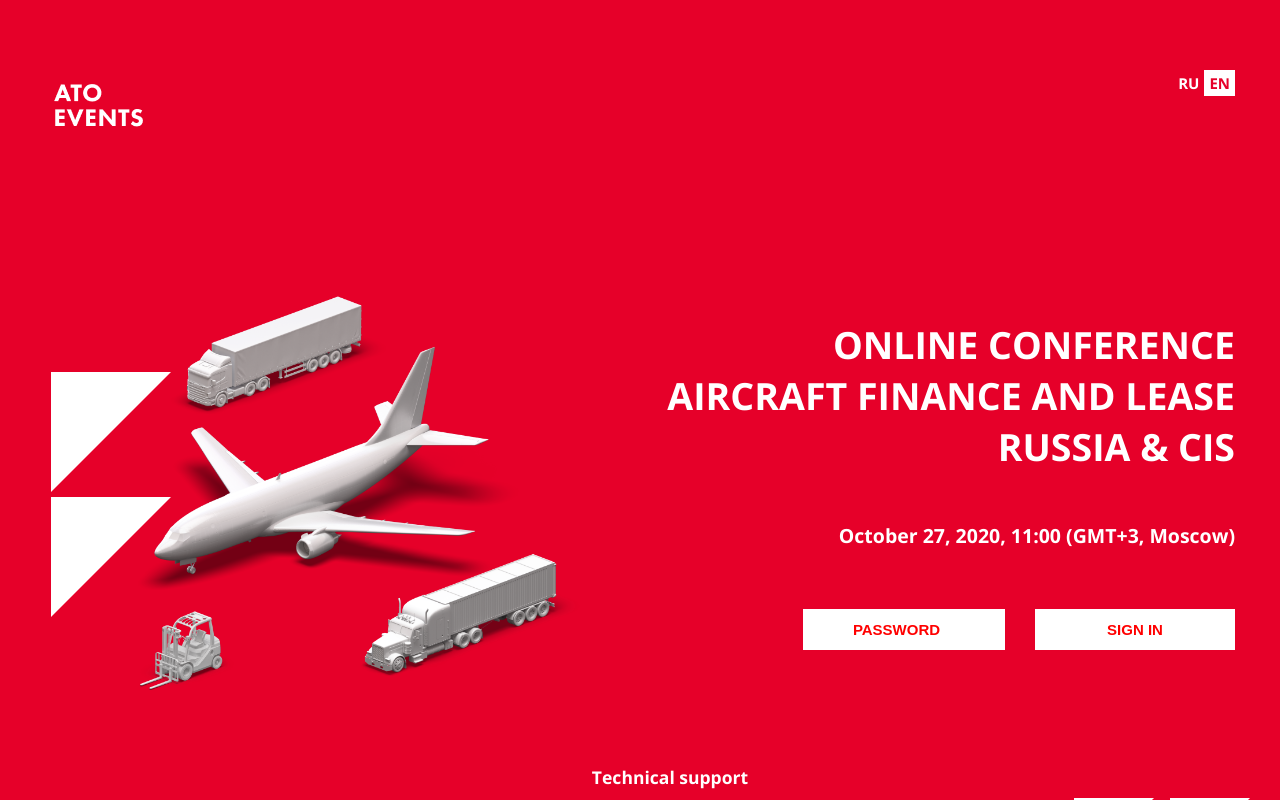
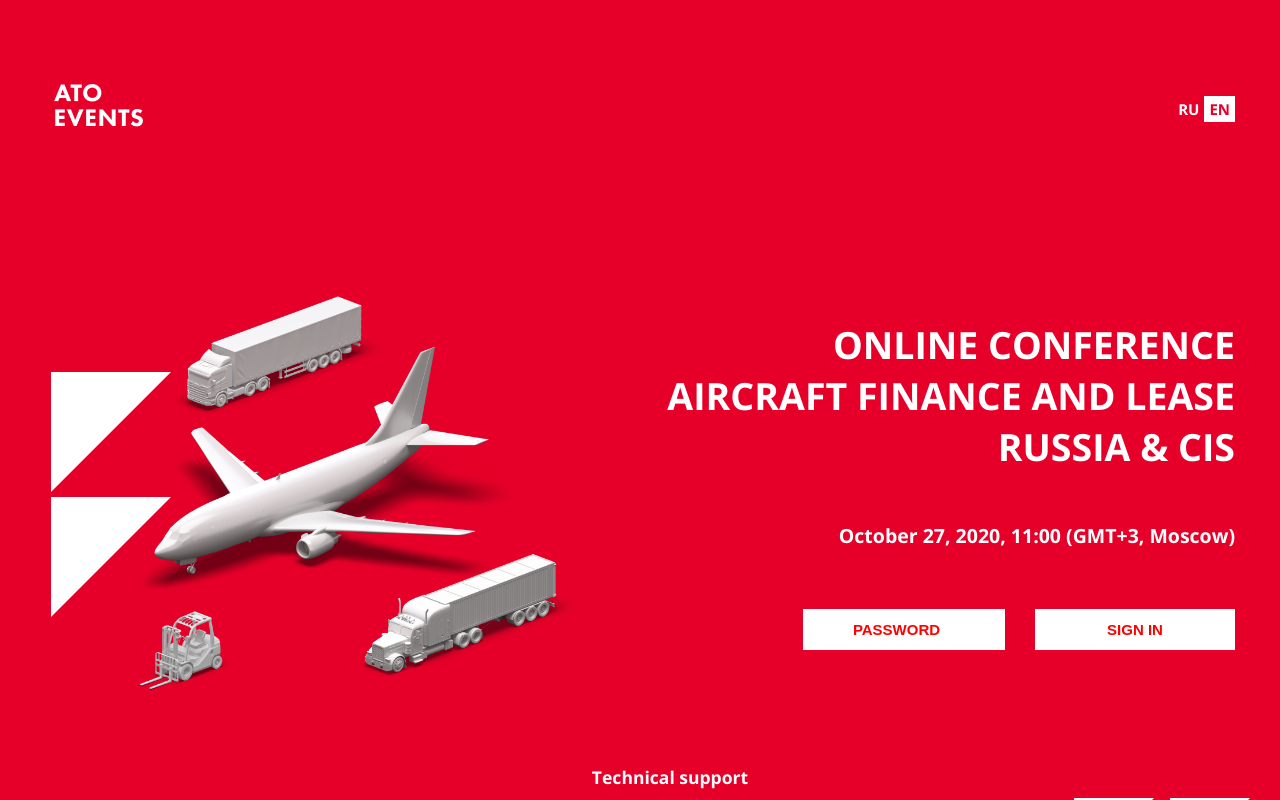
Before and after one commit to shadow-warlock/gazprombank-conference, a React (Create React App) app in the folder frontend/: page / in a window 1280 px wide. Built offline with nearby package versions, Linux system fonts and the light colour scheme; no server answers.

Commit message:
lang switcher position fix

```diff
--- a/frontend/src/components/Header/Header.css
+++ b/frontend/src/components/Header/Header.css
@@ -1,5 +1,11 @@
 .header {
     padding-top: 70px;
+}
+
+.header__lang-switcher{
+    display: flex;
+    margin-top: auto;
+    margin-bottom: auto;
 }
 
 .header__content {
```
